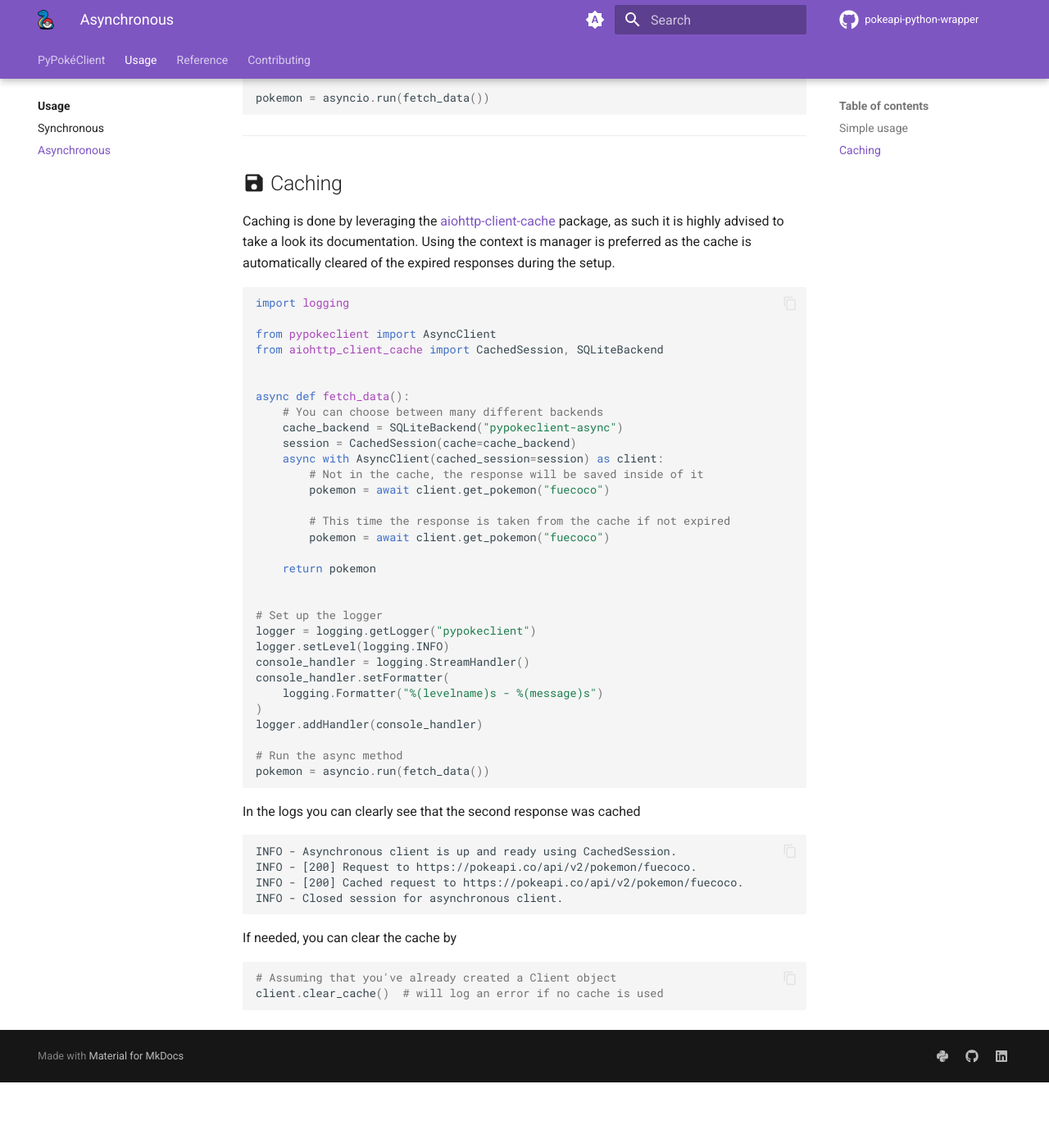
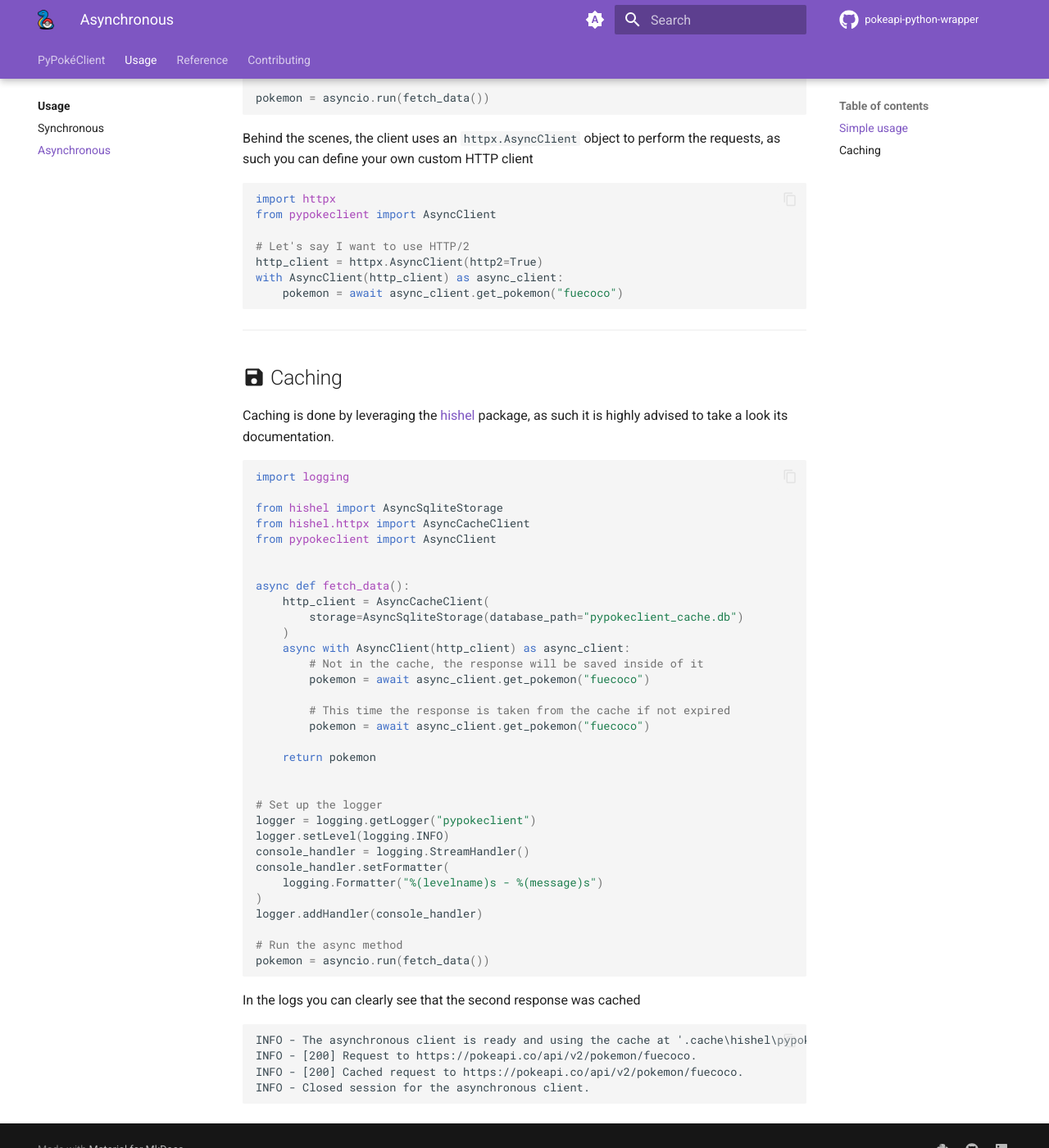
Before and after one commit to RistoAle97/pokeapi-python-wrapper, an MkDocs documentation site: the page built from docs/usage/usage_async.md, in a window 1280 px wide and 1400 px high, scrolled down 807 px. Shown: the whole window at 82% size. Built offline with MkDocs 1.6.1 and Material for MkDocs 9.7.7, drawn with Linux system fonts in a browser that asks for light colours; comment, search, counter and statistics services are not loaded; before the commit the page ends 2127 px from its top, so only the background shows below that; some of the changed text lies outside the part shown.

Commit message:
Updated docs and lockfile

````diff
--- a/docs/usage/usage_async.md
+++ b/docs/usage/usage_async.md
@@ -7,14 +7,13 @@ from pypokeclient import AsyncClient
 
 
 async def fetch_data():
-    client = AsyncClient()
-    pokemon = await client.get_pokemon("fuecoco")
+    async_client = AsyncClient()
+    pokemon = await async_client.get_pokemon("fuecoco")
     return pokemon
 
 
 pokemon = asyncio.run(fetch_data())
 ```
-
 Alternatively, you can use the client via context manager and requests session will be closed automatically once the context is exited
 ```python
 import asyncio
@@ -23,37 +22,48 @@ from pypokeclient import AsyncClient
 
 
 async def fetch_data():
-    async with AsyncClient() as client:
-        pokemon = await client.get_pokemon("fuecoco")
+    async with AsyncClient() as async_client:
+        pokemon = await async_client.get_pokemon("fuecoco")
 
     return pokemon
 
 
 pokemon = asyncio.run(fetch_data())
 ```
+Behind the scenes, the client uses an `httpx.AsyncClient` object to perform the requests, as such you can define your own custom HTTP client
+```python
+import httpx
+from pypokeclient import AsyncClient
+
+# Let's say I want to use HTTP/2
+http_client = httpx.AsyncClient(http2=True)
+with AsyncClient(http_client) as async_client:
+    pokemon = await async_client.get_pokemon("fuecoco")
+```
 
 ---
 
 ## :material-content-save: Caching
-Caching is done by leveraging the [aiohttp-client-cache](https://aiohttp-client-cache.readthedocs.io/en/stable/index.html) package, as such it is highly advised to take a look its documentation. Using the context is manager is preferred as the cache is automatically cleared of the expired responses during the setup.
+Caching is done by leveraging the [hishel](https://hishel.com/dev/) package, as such it is highly advised to take a look its documentation.
 
 ```python
 import logging
 
+from hishel import AsyncSqliteStorage
+from hishel.httpx import AsyncCacheClient
 from pypokeclient import AsyncClient
-from aiohttp_client_cache import CachedSession, SQLiteBackend
 
 
 async def fetch_data():
-    # You can choose between many different backends
-    cache_backend = SQLiteBackend("pypokeclient-async")
-    session = CachedSession(cache=cache_backend)
-    async with AsyncClient(cached_session=session) as client:
+    http_client = AsyncCacheClient(
+        storage=AsyncSqliteStorage(database_path="pypokeclient_cache.db")
+    )
+    async with AsyncClient(http_client) as async_client:
         # Not in the cache, the response will be saved inside of it
-        pokemon = await client.get_pokemon("fuecoco")
+        pokemon = await async_client.get_pokemon("fuecoco")
 
         # This time the response is taken from the cache if not expired
-        pokemon = await client.get_pokemon("fuecoco")
+        pokemon = await async_client.get_pokemon("fuecoco")
 
     return pokemon
 
@@ -73,14 +83,8 @@ pokemon = asyncio.run(fetch_data())
 
 In the logs you can clearly see that the second response was cached
 ```
-INFO - Asynchronous client is up and ready using CachedSession.
+INFO - The asynchronous client is ready and using the cache at '.cache\hishel\pypokeclient_cache.db'.
 INFO - [200] Request to https://pokeapi.co/api/v2/pokemon/fuecoco.
 INFO - [200] Cached request to https://pokeapi.co/api/v2/pokemon/fuecoco.
-INFO - Closed session for asynchronous client.
+INFO - Closed session for the asynchronous client.
 ```
-
-If needed, you can clear the cache by
-```python
-# Assuming that you've already created a Client object
-client.clear_cache()  # will log an error if no cache is used
-```
--- a/mkdocs.yml
+++ b/mkdocs.yml
@@ -65,7 +65,7 @@ plugins:
           extensions:
           - griffe_typingdoc
           - griffe_inherited_docstrings
-          annotations_path: brief
+          annotations_path: source
           docstring_options:
             ignore_init_summary: true
           docstring_style: google
@@ -123,10 +123,8 @@ nav:
     - Asynchronous: usage/usage_async.md
   - Reference:
     - Reference: reference/index.md
-    - BaseClient: reference/base_client.md
     - Client: reference/sync_client.md
     - AsyncClient: reference/async_client.md
-    - Sprite: reference/sprite.md
     - API:
       - Resource Lists/Pagination: reference/api/resource_lists.md
       - Berries:
@@ -189,5 +187,6 @@ nav:
         - Types: reference/api/pokemon/types.md
       - Utility:
         - Languages: reference/api/languages.md
+        - Sprites: reference/api/sprites.md
         - Common Models: reference/api/common_models.md
   - Contributing: contributing.md
````
Also changed, not shown: README.md (+10 -9 lines), docs/reference/api/sprites.md (added, +8 -0 lines), docs/reference/base_client.md (deleted, +0 -9 lines), docs/reference/sprite.md (deleted, +0 -7 lines), docs/usage/index.md (+1 -2 lines), docs/usage/usage_sync.md (+25 -17 lines), 3 other files.
